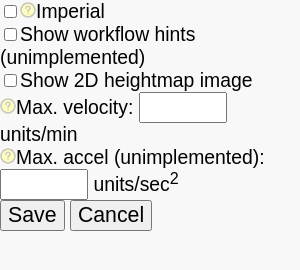
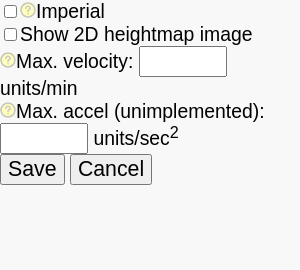
Before and after one commit to jes/meshmill, an Electron app: page settings.html in a window 300 px wide. Drawn offline with Linux system fonts and the light colour scheme; no server answers.

Commit message:
Hide the workflow hints input

```diff
--- a/settings.html
+++ b/settings.html
@@ -8,7 +8,7 @@
 	</head>
 	<body>
         <input type="checkbox" id="imperial"><label for="imperial"><div class="has-tooltip"><div class="tooltip">Use inches and inches/min instead of mm and mm/min.</div></div>Imperial</label><br>
-        <input type="checkbox" id="workflowhints"><label for="workflowhints">Show workflow hints (unimplemented)</label><br>
+        <!--<input type="checkbox" id="workflowhints"><label for="workflowhints">Show workflow hints (unimplemented)</label><br>-->
         <input type="checkbox" id="showheightmap2d"><label for="showheightmap2d">Show 2D heightmap image</label><br>
         <div class="has-tooltip"><div class="tooltip">Maximum velocity for cycle time estimates.</div></div>Max. velocity: <input type="text" id="maxvel"> units/min<br>
         <div class="has-tooltip"><div class="tooltip">Maximum acceleration for cycle time estimates.</div></div>Max. accel (unimplemented): <input type="text" id="maxaccel"> units/sec<sup>2</sup><br>
```
